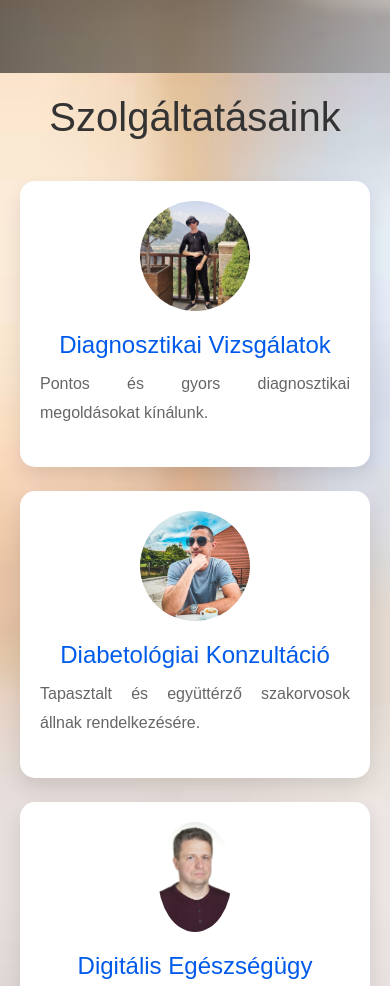
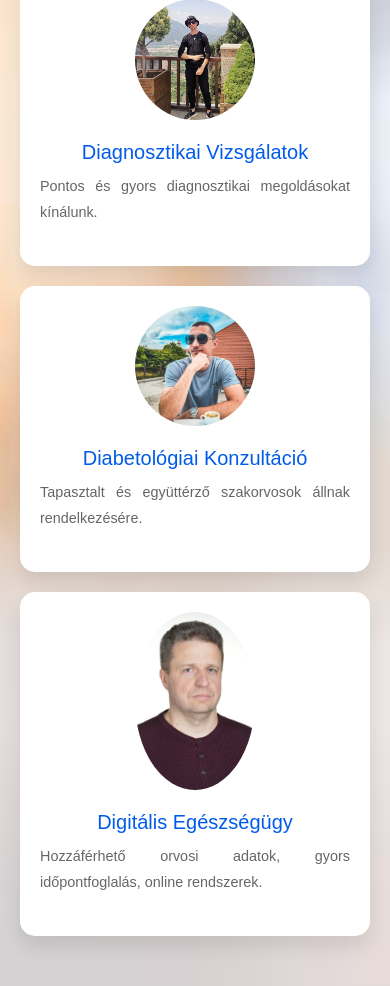
Before and after one commit to venti69/RiRo, a React (Vite) app in the folder client/: page /fooldal in a window 390 px wide. Shown: the part 1011-1997 px from the top of the page. Built offline with nearby package versions, Linux system fonts and the light colour scheme.

Commit message:
responsivitascsinalas

```diff
--- a/client/src/pages/Fooldal/Fooldal.css
+++ b/client/src/pages/Fooldal/Fooldal.css
@@ -23,16 +23,20 @@
 /* Szolgáltatások szekció */
 .services-section {
     padding: 20px;
-    /* background-image: url('../Home/bg/bgi.jpg'); */
-    /* background-size: cover; */
     text-align: center;
-    /* background-repeat: no-repeat; */
 }
 
 .services-section h2 {
     font-size: 2.5rem;
     margin-bottom: 40px;
     color: #333;
+}
+
+.services-container {
+    display: flex;
+    flex-wrap: wrap;
+    justify-content: center;
+    gap: 20px; /* Added gap between items */
 }
 
 .service-card {
@@ -42,6 +46,8 @@
     box-shadow: 0 10px 20px rgba(0, 0, 0, 0.1);
     transition: transform 0.3s;
     cursor: pointer;
+    flex: 1 1 300px; /* Flexbox settings for responsive layout */
+    max-width: 300px; /* Limit the width */
 }
 
 .service-card:hover {
@@ -51,6 +57,9 @@
 .service-card img {
     margin-bottom: 20px;
     border-radius: 50%;
+    width: 100%; /* Make image responsive */
+    max-width: 150px; /* Limit image size */
+    height: auto; /* Maintain aspect ratio */
 }
 
 .service-card h5 {
@@ -67,7 +76,6 @@
 /* Call-to-Action */
 .cta-section {
     background: linear-gradient(90deg, rgba(10, 10, 10, 0.586), rgba(136, 136, 136, 0.533));
-
     color: white;
     text-align: center;
     padding: 40px 20px;
@@ -91,5 +99,52 @@
 }
 
 .cta-link:hover {
-    /* background: #007BFF; */
+    background: #007BFF;
 }
+
+/* Responsivitás (Media Queries) */
+@media (max-width: 768px) {
+    .hero-section h1 {
+        font-size: 2rem; /* Smaller font on mobile */
+    }
+
+    .hero-section p {
+        font-size: 1rem;
+    }
+
+    .services-section h2 {
+        font-size: 2rem;
+    }
+
+    .service-card h5 {
+        font-size: 1.25rem;
+    }
+
+    .service-card p {
+        font-size: 0.9rem;
+    }
+
+    .cta-section h3 {
+        font-size: 1.5rem;
+    }
+
+    .cta-link {
+        font-size: 0.9rem;
+        padding: 8px 20px; /* Smaller padding on mobile */
+    }
+}
+
+@media (max-width: 480px) {
+    .hero-section {
+        padding: 80px 20px; /* Reduce padding on small screens */
+    }
+
+    .service-card {
+        flex: 1 1 100%; /* Stack cards on mobile */
+        max-width: 100%;
+    }
+
+    .service-card img {
+        max-width: 120px; /* Smaller images on mobile */
+    }
+}
--- a/client/src/pages/Fooldal/Fooldal.jsx
+++ b/client/src/pages/Fooldal/Fooldal.jsx
@@ -30,34 +30,22 @@ const Fooldal = () => {
             {/* Szolgáltatások szekció */}
             <section className="services-section">
                 <h2>Szolgáltatásaink</h2>
-                <div className="row g-4">
-                    <div className="col-md-4">
-                        <a href="/vizsgalat">
-                            <div className="service-card">
-                                <img src={Romeo} alt="Diagnosztika" />
+                <div className="services-container">
+                    <a href="/vizsgalat" className="service-card">
+                        <img src={Romeo} alt="Diagnosztika" className="service-image" />
                         <h5>Diagnosztikai Vizsgálatok</h5>
                         <p>Pontos és gyors diagnosztikai megoldásokat kínálunk.</p>
-                            </div>
                     </a>
-                    </div>
-                    <div className="col-md-4">
-                        <a href="/diabetologia">
-                            <div className="service-card">
-                                <img src={Ricsi} alt="Konzultáció" />
+                    <a href="/diabetologia" className="service-card">
+                        <img src={Ricsi} alt="Konzultáció" className="service-image" />
                         <h5>Diabetológiai Konzultáció</h5>
                         <p>Tapasztalt és együttérző szakorvosok állnak rendelkezésére.</p>
-                            </div>
                     </a>
-                    </div>
-                    <div className="col-md-4">
-                        <a href="/egeszseg">
-                            <div className="service-card">
-                                <img src={Bodrogi} alt="Digitális Egészségügy" />
+                    <a href="/egeszseg" className="service-card">
+                        <img src={Bodrogi} alt="Digitális Egészségügy" className="service-image" />
                         <h5>Digitális Egészségügy</h5>
                         <p>Hozzáférhető orvosi adatok, gyors időpontfoglalás, online rendszerek.</p>
-                            </div>
                     </a>
-                    </div>
                 </div>
             </section>
 
--- a/client/src/pages/Home/Home.jsx
+++ b/client/src/pages/Home/Home.jsx
@@ -2,7 +2,6 @@ import { Link } from 'react-router-dom';
 import styles from './Home.module.css';
 import { useContext, useState, useEffect } from 'react';
 import BelepContext from '../../Helpers/LoginContext';
-
 
 const Home = () => {
     const [loggedIn, setLoggedIn] = useState(false);
@@ -10,42 +9,29 @@ const Home = () => {
 
     useEffect(() => {
         setLoggedIn(getIsLogged());
-    }, []);
+    }, [getIsLogged]);
 
     const kilep = () => {
         setIsLogged(false);
         window.location.replace('/');
     };
+
     return (
         <div className={styles.container}>
             <div className={styles.card}>
-                <h1 className={styles.title}>
-                    Üdvözöljük a Modern Kórházi Felületünkön
-                </h1>
+                <h1 className={styles.title}>Üdvözöljük a Modern Kórházi Felületünkön</h1>
                 <p className={styles.text}>
-                <p style={{textAlign:"center"}}>Digitális egészségügy, ahogy megálmodtuk.</p>
+                    <span className={styles.centerText}>Digitális egészségügy, ahogy megálmodtuk.</span>
                 </p>
-                {loggedIn ? (
-                    <></>
-                ) : (
-                    <>
-                        <div className={styles.buttons}>
-                            <Link
-                                to="/login"
-                                className={styles.primaryButton}
-                            >
-                                <span className={styles.icon}>🔑</span> Már tag?
-                                Belépés
-                            </Link>
-                            <Link
-                                to="/register"
-                                className={styles.secondaryButton}
-                            >
-                                <span className={styles.icon}>📝</span> Új
-                                felhasználó? Regisztráció
-                            </Link>
-                        </div>
-                    </>
+                {!loggedIn && (
+                    <div className={styles.buttons}>
+                        <Link to="/login" className={styles.primaryButton}>
+                            <span className={styles.icon}>🔑</span> Már tag? Belépés
+                        </Link>
+                        <Link to="/register" className={styles.secondaryButton}>
+                            <span className={styles.icon}>📝</span> Új felhasználó? Regisztráció
+                        </Link>
+                    </div>
                 )}
             </div>
         </div>
--- a/client/src/pages/Home/Home.module.css
+++ b/client/src/pages/Home/Home.module.css
@@ -4,11 +4,14 @@
     --secondary-color: #684a1e91;
     --button-shadow: rgba(0, 0, 0, 0.3);
 }
-body{
+
+body {
     background-image: url(./bg/bgi.jpg);
     background-size: cover;
     background-repeat: no-repeat;
-
+    background-position: center;
+    margin: 0;
+    padding: 0;
 }
 
 .container {
@@ -16,7 +19,6 @@ body{
     justify-content: center;
     align-items: center;
     min-height: 100vh;
-    background: var(--background-gradient);
     color: #ffffff;
     text-align: center;
     padding: 20px;
@@ -24,7 +26,7 @@ body{
     position: relative;
 }
 
-/* Modern, dinamikus háttér animáció */
+/* Háttér animáció */
 .container::before {
     content: '';
     position: absolute;
@@ -40,35 +42,41 @@ body{
 }
 
 @keyframes moveBackground {
-    0% {
-        transform: translate(-25%, -25%);
-    }
-    50% {
-        transform: translate(-20%, -20%);
-    }
-    100% {
-        transform: translate(-25%, -25%);
-    }
+    0% { transform: translate(-25%, -25%); }
+    50% { transform: translate(-20%, -20%); }
+    100% { transform: translate(-25%, -25%); }
 }
 
+/* Kártya stílus */
 .card {
-    /* background: var(--card-gradient); */
+    background: var(--card-gradient);
     border-radius: 20px;
     padding: 40px;
     max-width: 500px;
-    width: 100%;
+    width: 90%;
     box-shadow: 0 15px 30px rgba(0, 0, 0, 0.2);
-    animation: fadeIn 1.2s ease-in-out;
+    animation: fadeIn 1.2s ease-in-out, float 3s infinite ease-in-out;
     position: relative;
     z-index: 2;
 }
 
+@keyframes fadeIn {
+    from { opacity: 0; transform: translateY(30px); }
+    to { opacity: 1; transform: translateY(0); }
+}
+
+/* Lebegő hatás */
+@keyframes float {
+    0% { transform: translateY(0); }
+    50% { transform: translateY(-5px); }
+    100% { transform: translateY(0); }
+}
+
 .title {
-    font-size: 2.5rem;
+    font-size: 2.2rem;
     font-weight: bold;
     color: var(--primary-color);
     margin-bottom: 20px;
-    /* background: linear-gradient(90deg, #5d9cec, #f56a79); */
     background: linear-gradient(90deg, rgba(110, 57, 12, 0.586), rgba(50, 49, 49, 0.683));
     -webkit-background-clip: text;
     -webkit-text-fill-color: transparent;
@@ -77,16 +85,18 @@ body{
 .text {
     font-size: 1.2rem;
     margin-bottom: 20px;
-    color: #333333;
+    color: #333;
 }
 
 .buttons {
     display: flex;
-    flex-direction: column;
+    flex-direction: row;
     gap: 20px;
     margin-top: 20px;
+    justify-content: center;
 }
 
+/* Gombok */
 .primaryButton, .secondaryButton {
     display: flex;
     align-items: center;
@@ -103,7 +113,6 @@ body{
     text-decoration: none;
     box-shadow: 0 8px 15px var(--button-shadow);
     color: #ffffff;
-
 }
 
 .primaryButton {
@@ -126,18 +135,22 @@ body{
     box-shadow: 0 12px 20px var(--button-shadow);
 }
 
-.icon {
-    font-size: 1.3rem;
-    color: inherit;
-}
+/* Mobil reszponzivitás */
+@media (max-width: 600px) {
+    .title {
+        font-size: 1.8rem;
+    }
 
-@keyframes fadeIn {
-    from {
-        opacity: 0;
-        transform: translateY(30px);
+    .text {
+        font-size: 1rem;
     }
-    to {
-        opacity: 1;
-        transform: translateY(0);
+
+    .buttons {
+        flex-direction: column;
+        width: 100%;
+    }
+
+    .primaryButton, .secondaryButton {
+        width: 100%;
     }
 }
```
Also changed, not shown: client/src/pages/Info/Info.jsx (+20 -25 lines), client/src/pages/Orvosok/Orvosok.jsx (+23 -45 lines). Lines whose indentation alone changed are shown as unchanged.
